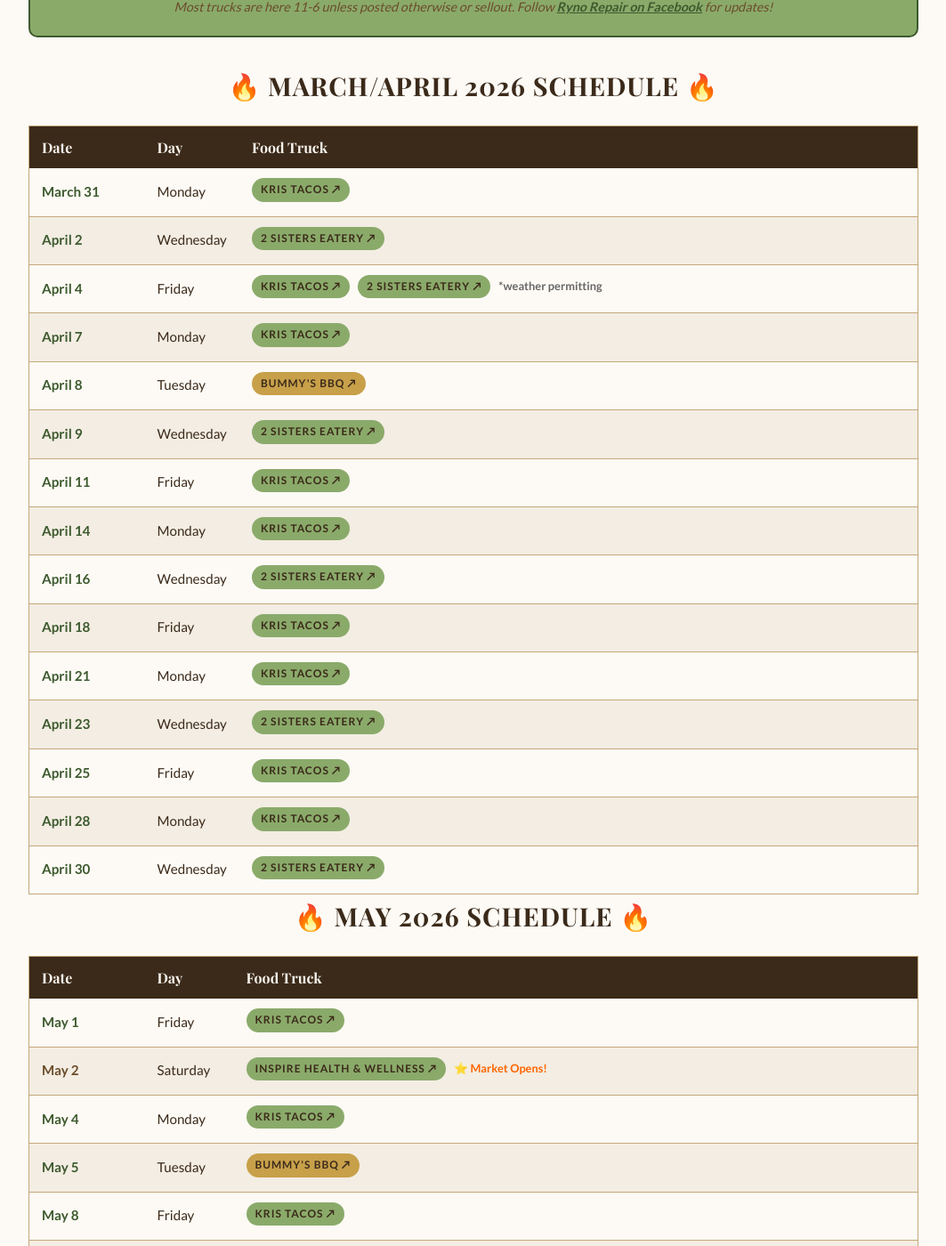
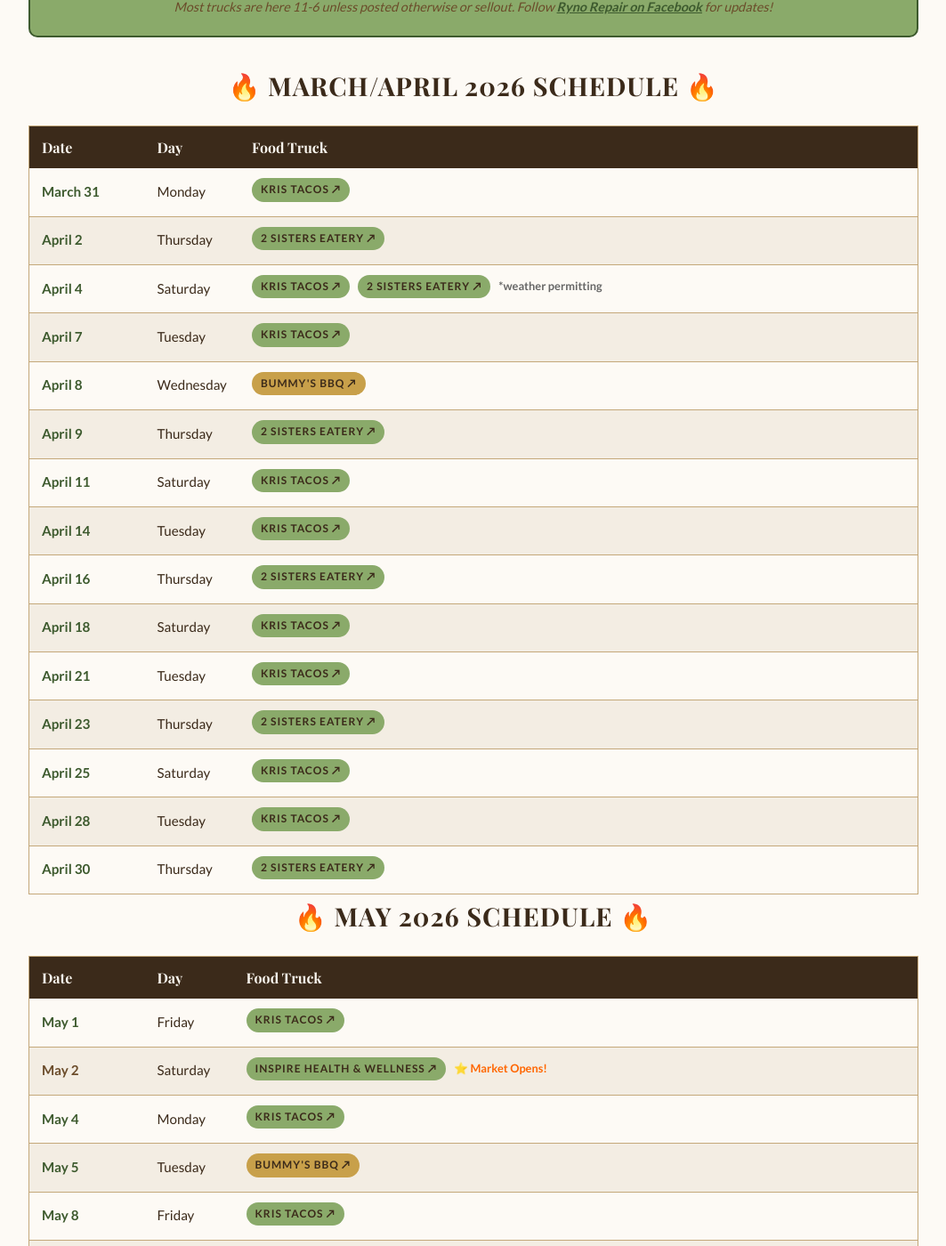
Before and after one commit to blueearthcommunitymarket/blueearthcommunitymarket.github.io, a Jekyll site: the page built from ryno-food-lot/index.html, in a window 1280 px wide and 1400 px high, scrolled down 859 px. Shown: the whole window at 89% size, without its empty margins (108-1171 px from the left). Built offline with Jekyll 4.4.1, drawn with Linux system fonts in a browser that asks for light colours; some web fonts are replaced.

Commit message:
CRITICAL FIX: Align all April dates with actual 2026 calendar
Found systematic error - every weekday was off by one day.

Corrected ALL April weekdays to match 2026 calendar:
- April 2: Wednesday → Thursday ✅
- April 4: Friday → Saturday ✅
- April 7: Monday → Tuesday ✅
- April 8: Tuesday → Wednesday ✅
- April 9: Wednesday → Thursday ✅
- April 11: Friday → Saturday ✅
- April 14: Monday → Tuesday ✅
- April 16: Wednesday → Thursday ✅
- April 18: Friday → Saturday ✅
- April 21: Monday → Tuesday ✅
- April 23: Wednesday → Thursday ✅
- April 25: Friday → Saturday ✅
- April 28: Monday → Tuesday ✅
- April 30: Wednesday → Thursday ✅

All dates now accurately reflect 2026 calendar weekdays

```diff
--- a/ryno-food-lot/index.html
+++ b/ryno-food-lot/index.html
@@ -233,20 +233,20 @@
             </thead>
             <tbody>
                 <tr><td class="race-date">March 31</td><td>Monday</td><td><span class="tag"><a href="https://www.facebook.com/share/1AquB7sxYj/?mibextid=wwXIfr" target="_blank" rel="noopener" style="color:inherit;text-decoration:none;">Kris Tacos ↗</a></span></td></tr>
-                <tr><td class="race-date">April 2</td><td>Wednesday</td><td><span class="tag"><a href="https://www.facebook.com/share/18GUPLUwMf/?mibextid=wwXIfr" target="_blank" rel="noopener" style="color:inherit;text-decoration:none;">2 Sisters Eatery ↗</a></span></td></tr>
-                <tr><td class="race-date">April 4</td><td>Friday</td><td><span class="tag"><a href="https://www.facebook.com/share/1AquB7sxYj/?mibextid=wwXIfr" target="_blank" rel="noopener" style="color:inherit;text-decoration:none;">Kris Tacos ↗</a></span> <span class="tag"><a href="https://www.facebook.com/share/18GUPLUwMf/?mibextid=wwXIfr" target="_blank" rel="noopener" style="color:inherit;text-decoration:none;">2 Sisters Eatery ↗</a></span> <span style="font-size:0.8rem;color:#666;font-weight:700;">*weather permitting</span></td></tr>
-                <tr><td class="race-date">April 7</td><td>Monday</td><td><span class="tag"><a href="https://www.facebook.com/share/1AquB7sxYj/?mibextid=wwXIfr" target="_blank" rel="noopener" style="color:inherit;text-decoration:none;">Kris Tacos ↗</a></span></td></tr>
-                <tr><td class="race-date">April 8</td><td>Tuesday</td><td><span class="tag tag-gold"><a href="https://www.facebook.com/share/1GXr44CKx8/?mibextid=wwXIfr" target="_blank" rel="noopener" style="color:inherit;text-decoration:none;">Bummy's BBQ ↗</a></span></td></tr>
-                <tr><td class="race-date">April 9</td><td>Wednesday</td><td><span class="tag"><a href="https://www.facebook.com/share/18GUPLUwMf/?mibextid=wwXIfr" target="_blank" rel="noopener" style="color:inherit;text-decoration:none;">2 Sisters Eatery ↗</a></span></td></tr>
-                <tr><td class="race-date">April 11</td><td>Friday</td><td><span class="tag"><a href="https://www.facebook.com/share/1AquB7sxYj/?mibextid=wwXIfr" target="_blank" rel="noopener" style="color:inherit;text-decoration:none;">Kris Tacos ↗</a></span></td></tr>
-                <tr><td class="race-date">April 14</td><td>Monday</td><td><span class="tag"><a href="https://www.facebook.com/share/1AquB7sxYj/?mibextid=wwXIfr" target="_blank" rel="noopener" style="color:inherit;text-decoration:none;">Kris Tacos ↗</a></span></td></tr>
-                <tr><td class="race-date">April 16</td><td>Wednesday</td><td><span class="tag"><a href="https://www.facebook.com/share/18GUPLUwMf/?mibextid=wwXIfr" target="_blank" rel="noopener" style="color:inherit;text-decoration:none;">2 Sisters Eatery ↗</a></span></td></tr>
-                <tr><td class="race-date">April 18</td><td>Friday</td><td><span class="tag"><a href="https://www.facebook.com/share/1AquB7sxYj/?mibextid=wwXIfr" target="_blank" rel="noopener" style="color:inherit;text-decoration:none;">Kris Tacos ↗</a></span></td></tr>
-                <tr><td class="race-date">April 21</td><td>Monday</td><td><span class="tag"><a href="https://www.facebook.com/share/1AquB7sxYj/?mibextid=wwXIfr" target="_blank" rel="noopener" style="color:inherit;text-decoration:none;">Kris Tacos ↗</a></span></td></tr>
-                <tr><td class="race-date">April 23</td><td>Wednesday</td><td><span class="tag"><a href="https://www.facebook.com/share/18GUPLUwMf/?mibextid=wwXIfr" target="_blank" rel="noopener" style="color:inherit;text-decoration:none;">2 Sisters Eatery ↗</a></span></td></tr>
-                <tr><td class="race-date">April 25</td><td>Friday</td><td><span class="tag"><a href="https://www.facebook.com/share/1AquB7sxYj/?mibextid=wwXIfr" target="_blank" rel="noopener" style="color:inherit;text-decoration:none;">Kris Tacos ↗</a></span></td></tr>
-                <tr><td class="race-date">April 28</td><td>Monday</td><td><span class="tag"><a href="https://www.facebook.com/share/1AquB7sxYj/?mibextid=wwXIfr" target="_blank" rel="noopener" style="color:inherit;text-decoration:none;">Kris Tacos ↗</a></span></td></tr>
-                <tr><td class="race-date">April 30</td><td>Wednesday</td><td><span class="tag"><a href="https://www.facebook.com/share/18GUPLUwMf/?mibextid=wwXIfr" target="_blank" rel="noopener" style="color:inherit;text-decoration:none;">2 Sisters Eatery ↗</a></span></td></tr>
+                <tr><td class="race-date">April 2</td><td>Thursday</td><td><span class="tag"><a href="https://www.facebook.com/share/18GUPLUwMf/?mibextid=wwXIfr" target="_blank" rel="noopener" style="color:inherit;text-decoration:none;">2 Sisters Eatery ↗</a></span></td></tr>
+                <tr><td class="race-date">April 4</td><td>Saturday</td><td><span class="tag"><a href="https://www.facebook.com/share/1AquB7sxYj/?mibextid=wwXIfr" target="_blank" rel="noopener" style="color:inherit;text-decoration:none;">Kris Tacos ↗</a></span> <span class="tag"><a href="https://www.facebook.com/share/18GUPLUwMf/?mibextid=wwXIfr" target="_blank" rel="noopener" style="color:inherit;text-decoration:none;">2 Sisters Eatery ↗</a></span> <span style="font-size:0.8rem;color:#666;font-weight:700;">*weather permitting</span></td></tr>
+                <tr><td class="race-date">April 7</td><td>Tuesday</td><td><span class="tag"><a href="https://www.facebook.com/share/1AquB7sxYj/?mibextid=wwXIfr" target="_blank" rel="noopener" style="color:inherit;text-decoration:none;">Kris Tacos ↗</a></span></td></tr>
+                <tr><td class="race-date">April 8</td><td>Wednesday</td><td><span class="tag tag-gold"><a href="https://www.facebook.com/share/1GXr44CKx8/?mibextid=wwXIfr" target="_blank" rel="noopener" style="color:inherit;text-decoration:none;">Bummy's BBQ ↗</a></span></td></tr>
+                <tr><td class="race-date">April 9</td><td>Thursday</td><td><span class="tag"><a href="https://www.facebook.com/share/18GUPLUwMf/?mibextid=wwXIfr" target="_blank" rel="noopener" style="color:inherit;text-decoration:none;">2 Sisters Eatery ↗</a></span></td></tr>
+                <tr><td class="race-date">April 11</td><td>Saturday</td><td><span class="tag"><a href="https://www.facebook.com/share/1AquB7sxYj/?mibextid=wwXIfr" target="_blank" rel="noopener" style="color:inherit;text-decoration:none;">Kris Tacos ↗</a></span></td></tr>
+                <tr><td class="race-date">April 14</td><td>Tuesday</td><td><span class="tag"><a href="https://www.facebook.com/share/1AquB7sxYj/?mibextid=wwXIfr" target="_blank" rel="noopener" style="color:inherit;text-decoration:none;">Kris Tacos ↗</a></span></td></tr>
+                <tr><td class="race-date">April 16</td><td>Thursday</td><td><span class="tag"><a href="https://www.facebook.com/share/18GUPLUwMf/?mibextid=wwXIfr" target="_blank" rel="noopener" style="color:inherit;text-decoration:none;">2 Sisters Eatery ↗</a></span></td></tr>
+                <tr><td class="race-date">April 18</td><td>Saturday</td><td><span class="tag"><a href="https://www.facebook.com/share/1AquB7sxYj/?mibextid=wwXIfr" target="_blank" rel="noopener" style="color:inherit;text-decoration:none;">Kris Tacos ↗</a></span></td></tr>
+                <tr><td class="race-date">April 21</td><td>Tuesday</td><td><span class="tag"><a href="https://www.facebook.com/share/1AquB7sxYj/?mibextid=wwXIfr" target="_blank" rel="noopener" style="color:inherit;text-decoration:none;">Kris Tacos ↗</a></span></td></tr>
+                <tr><td class="race-date">April 23</td><td>Thursday</td><td><span class="tag"><a href="https://www.facebook.com/share/18GUPLUwMf/?mibextid=wwXIfr" target="_blank" rel="noopener" style="color:inherit;text-decoration:none;">2 Sisters Eatery ↗</a></span></td></tr>
+                <tr><td class="race-date">April 25</td><td>Saturday</td><td><span class="tag"><a href="https://www.facebook.com/share/1AquB7sxYj/?mibextid=wwXIfr" target="_blank" rel="noopener" style="color:inherit;text-decoration:none;">Kris Tacos ↗</a></span></td></tr>
+                <tr><td class="race-date">April 28</td><td>Tuesday</td><td><span class="tag"><a href="https://www.facebook.com/share/1AquB7sxYj/?mibextid=wwXIfr" target="_blank" rel="noopener" style="color:inherit;text-decoration:none;">Kris Tacos ↗</a></span></td></tr>
+                <tr><td class="race-date">April 30</td><td>Thursday</td><td><span class="tag"><a href="https://www.facebook.com/share/18GUPLUwMf/?mibextid=wwXIfr" target="_blank" rel="noopener" style="color:inherit;text-decoration:none;">2 Sisters Eatery ↗</a></span></td></tr>
             </tbody>
         </table>
 
```
